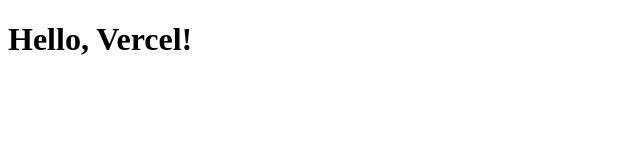
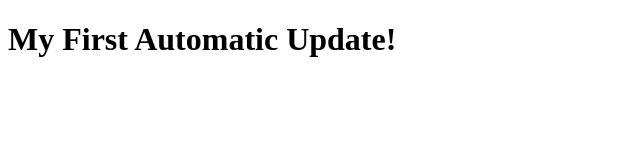
Before and after one commit to serhanco/my-first-vercel-app, a plain HTML site: page index.html in a window 1280 px wide. Shown: the whole page, without its empty margins (0-640 px from the left). Drawn offline with Linux system fonts and the light colour scheme.

Commit message:
Update: Change H1 content in index.html

```diff
--- a/index.html
+++ b/index.html
@@ -5,6 +5,6 @@
     <title>My First App</title>
 </head>
 <body>
-    <h1>Hello, Vercel!</h1>
+    <h1>My First Automatic Update!</h1>
 </body>
 </html>
```
